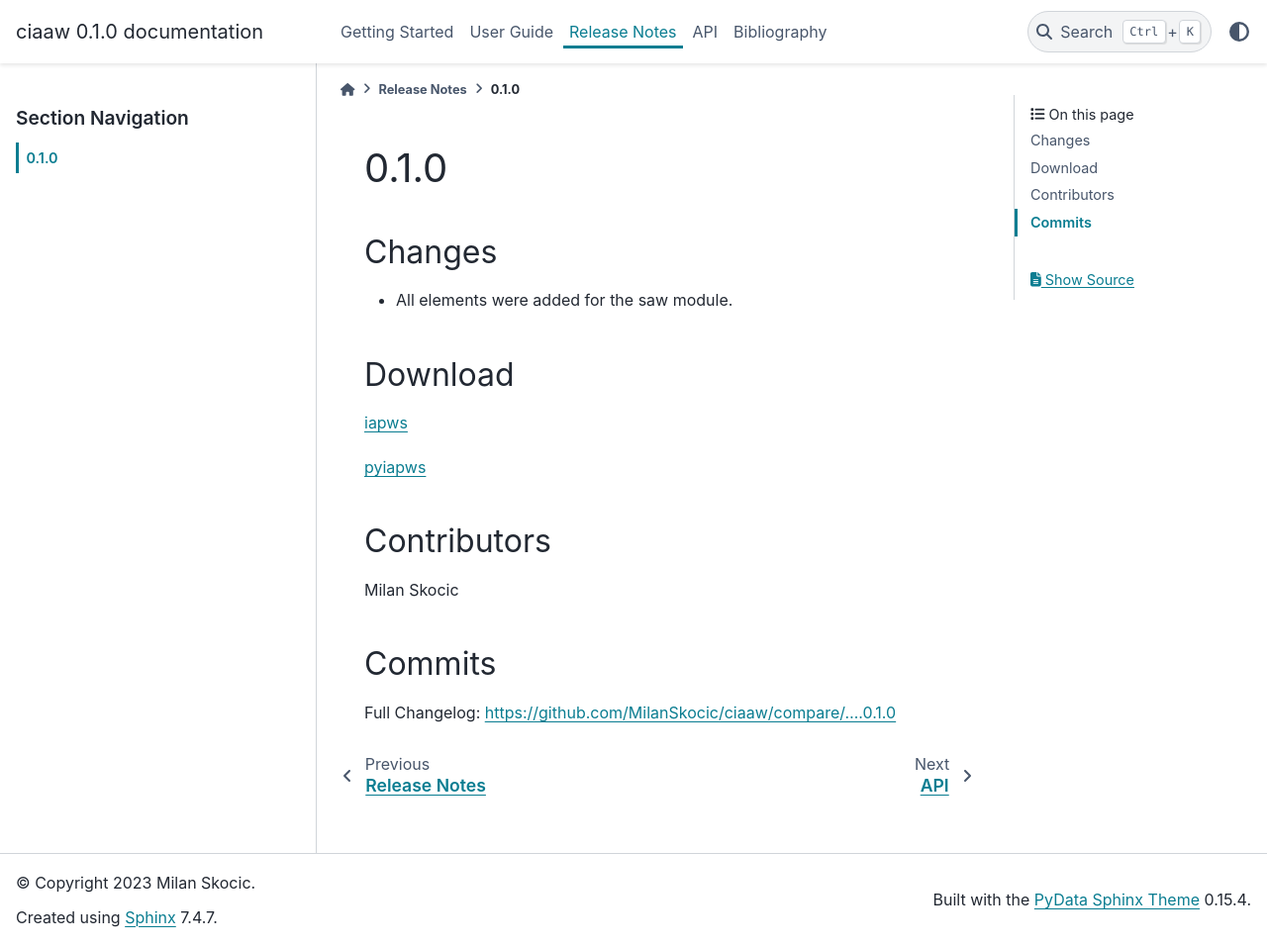
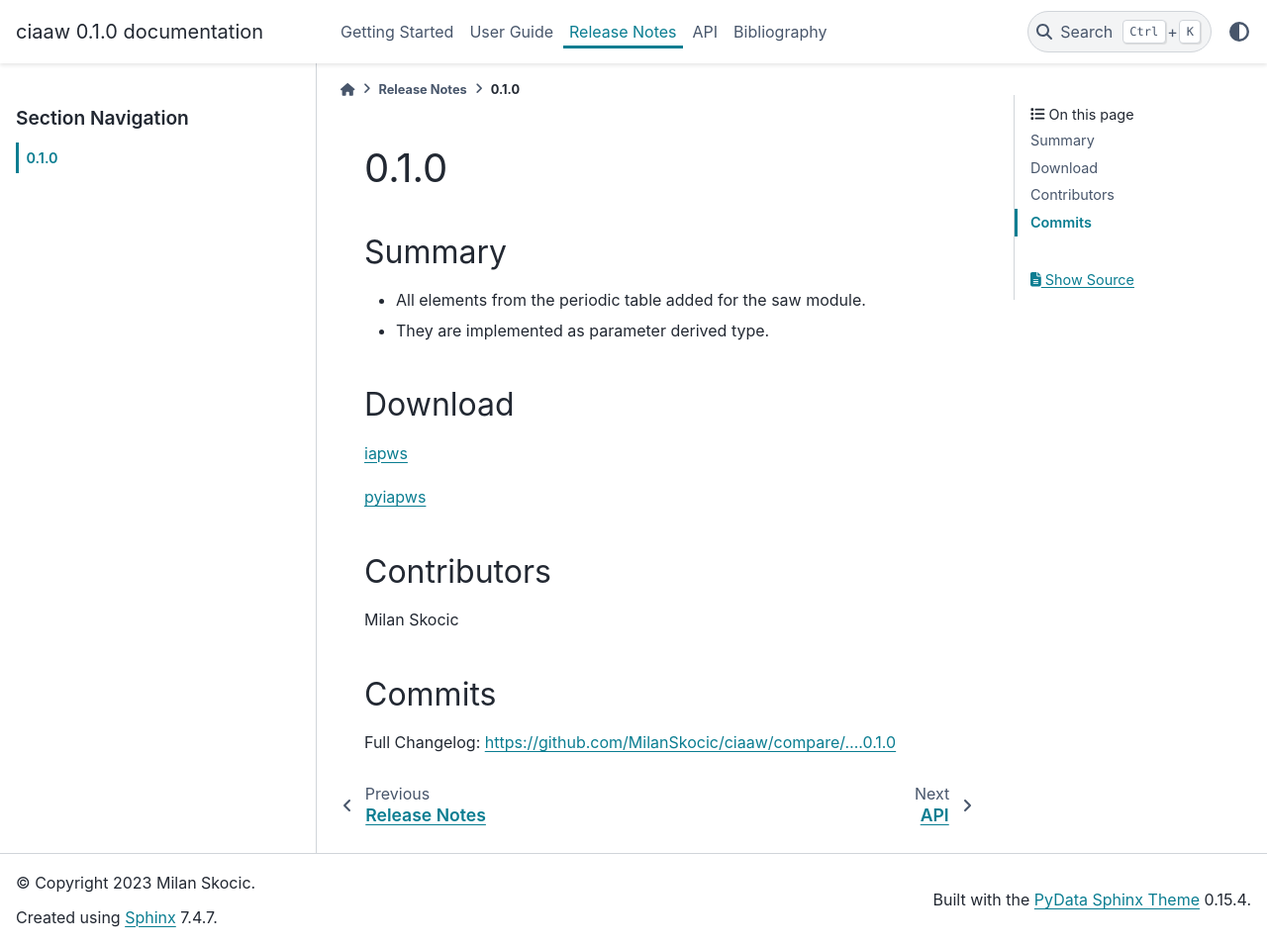
Before and after one commit to MilanSkocic/ciaaw, a Sphinx documentation site: the page built from documentation/sphinx/source/2-releases/0.1.0.rst, in a window 1280 px wide and 956 px high. Shown: the whole window at 99% size. Built offline with Sphinx 7.4.7 and the PyData theme 0.15.4, drawn with Linux system fonts in a browser that asks for light colours; formulas are drawn with MathJax 3.

Commit message:
DOC: Update release note.

```diff
--- a/documentation/sphinx/source/2-releases/0.1.0.rst
+++ b/documentation/sphinx/source/2-releases/0.1.0.rst
@@ -2,14 +2,15 @@
 0.1.0
 *****
 
-Changes
-========
+Summary
+=======
 
-* All elements were added for the saw module.
+* All elements from the periodic table added for the saw module.
+* They are implemented as parameter derived type.
 
 
 Download
-==========
+========
 
 `iapws <https://github.com/MilanSkocic/ciaaw/releases>`_
 
@@ -17,12 +18,12 @@ Download
 
 
 Contributors
-===============
+============
 
 Milan Skocic
 
 
 Commits
-========
+=======
 
 Full Changelog: https://github.com/MilanSkocic/ciaaw/compare/....0.1.0
```
